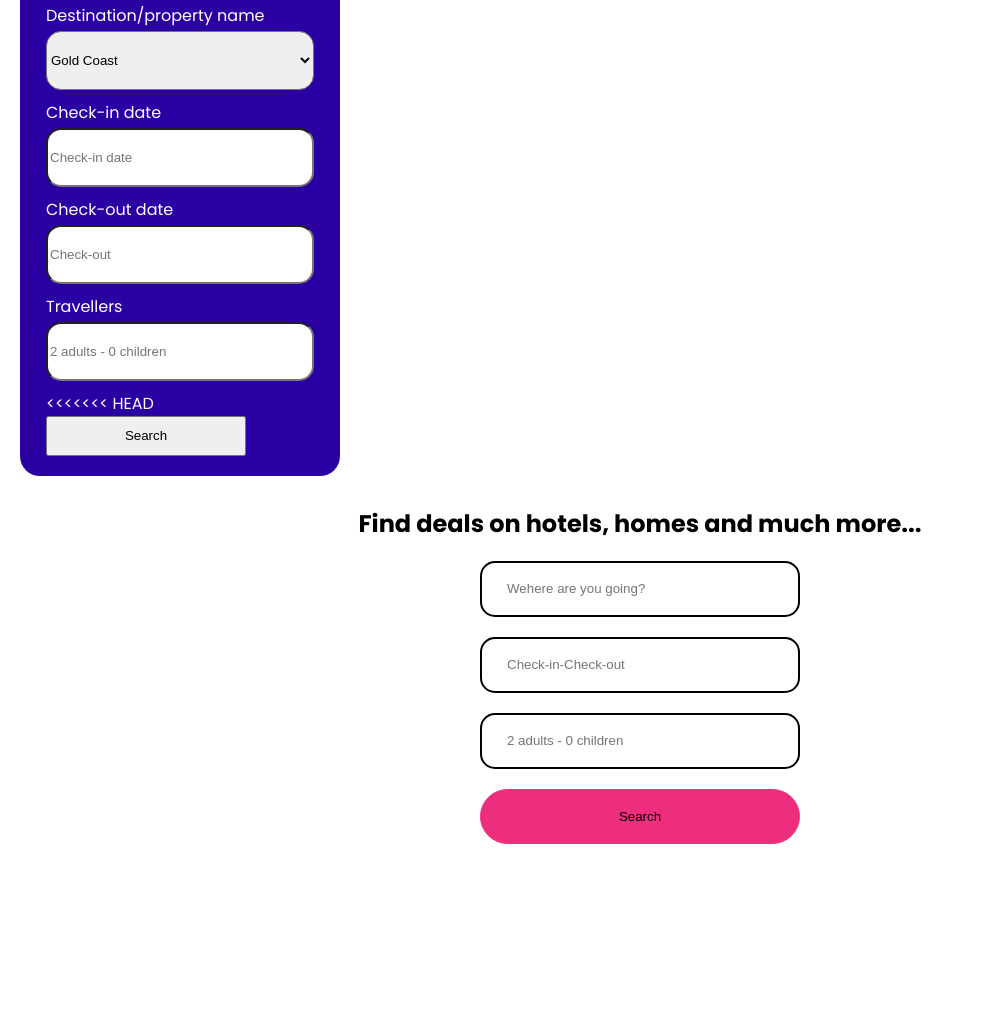
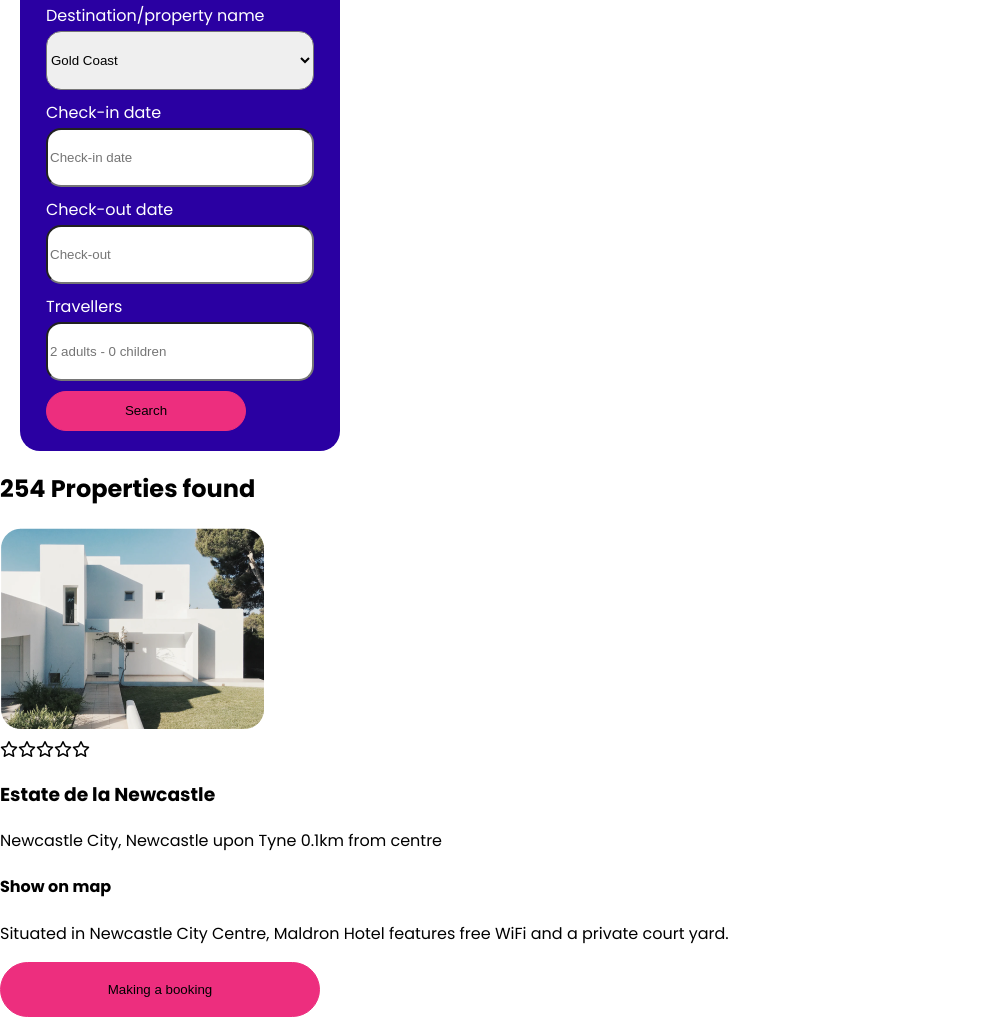
Before and after one commit to Ivangg88/202207-w1chwe-andrea-martinez-ivan-garcia, a website: page index.html in a window 1280 px wide. Shown: the part 547-1564 px from the top of the page, without its empty margins (0-984 px from the left). Before the commit the page ends 1391 px from the top, so only its background shows below. Drawn offline with nearby package versions, Linux system fonts and the light colour scheme; files that its build step writes are made by us from their sources.

Commit message:
html restored

```diff
--- a/index.html
+++ b/index.html
@@ -47,59 +47,65 @@
       />
       <buttom class="button">Search</buttom>
     </form>
-    <div class="search">
+    <div class="container">
+    <section class="search">
       <h2 class="search__title">Search</h2>
-      <form class="search__form" autocomplete="off">
-        <label for="gold-coast">Destination/property name</label>
-        <select id="gold-coast" class="search__box" placeholder="Gold Coast">
+      <form action="submit" class="search__form" autocomplete="off">
+        <label for="Gold Coast">Destination/property name</label>
+        <select
+          name="Gold Coast"
+          id="Destination/property name""
+          class="search__box"
+          placeholder="Gold Coast"
+        >
           <option>Gold Coast</option>
         </select>
-        <label for="check-in-date">Check-in date</label>
+        <label for="Check-in date">Check-in date</label>
         <input
           type="text"
-          id="check-in-date"
+          id="Check-in date"
           class="search__box"
           placeholder="Check-in date"
         />
-        <label for="check-out-date">Check-out date</label>
+        <label for="Check-out date">Check-out date</label>
         <input
           type="text"
-          id="check-out-date"
+          id="Check-out date"
           class="search__box"
           placeholder="Check-out"
         />
-        <label for="travellers">Travellers</label>
+        <label for="Travellers">Travellers</label>
         <input
           type="text"
-          id="travellers"
+          id="Travellers"
           class="search__box"
           placeholder="2 adults - 0 children"
+          required
         />
-        <<<<<<< HEAD
-        <button class="button--thin">Search</button>
+        <button class="button button--thin">Search</button>
       </form>
+    </section>
+    <section class="Properties found">
+      <h2>254 Properties found</h2>
+      <card>
+        <img src="images\img1.PNG" alt="casa de dos pisos blanca con jardin" />
+        <div class="punctuation">
+          <i class="fa-regular fa-star"></i><i class="fa-regular fa-star"></i
+          ><i class="fa-regular fa-star"></i><i class="fa-regular fa-star"></i
+          ><i class="fa-regular fa-star"></i>
+        </div>
+        <div class="description">
+          <h3>Estate de la Newcastle</h3>
+          <p>Newcastle City, Newcastle upon Tyne 0.1km from centre</p>
+          <h4>Show on map</h4>
+          <p>
+            Situated in Newcastle City Centre, Maldron Hotel features free WiFi
+            and a private court yard.
+          </p>
+        </div>
+        <button class="button button-transparent">Making a booking</button>
+      </card>
+    </section>
     </div>
-
-    <form class="find-box" autocomplete="off">
-      <h2 class="find-box__title">
-        Find deals on hotels, homes and much more...
-      </h2>
-      <input
-        type="text"
-        class="find-box__input"
-        placeholder="Wehere are you going?"
-      />
-      <input
-        type="text"
-        class="find-box__input"
-        placeholder="Check-in-Check-out"
-      />
-      <input
-        type="text"
-        class="find-box__input"
-        placeholder="2 adults - 0 children"
-      />
-      <button class="button">Search</button>
-    </form>
   </body>
 </html>
```
